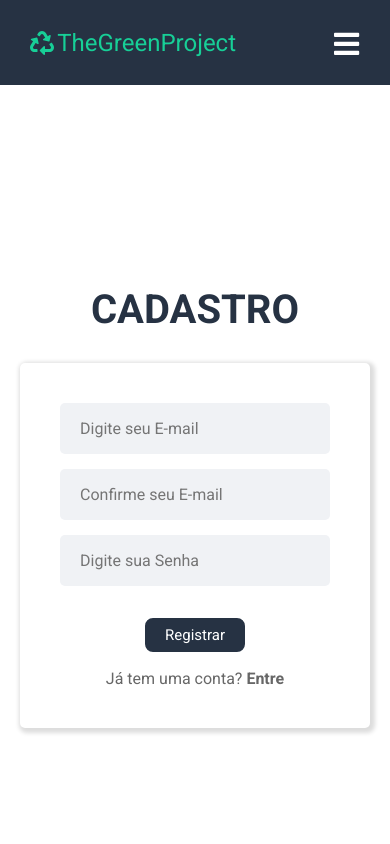
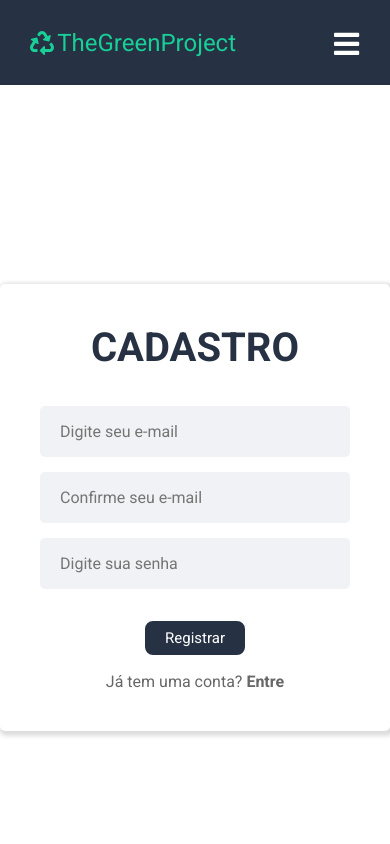
Before and after one commit to Projetos-Fiap/React-Sprint4, a React (Create React App) app: page /sign-up in a window 390 px wide. Shown: the top 844 px of the page. Built offline with nearby package versions, Linux system fonts and the light colour scheme.

Commit message:
ajustes responsividade

```diff
--- a/src/App.js
+++ b/src/App.js
@@ -1,5 +1,6 @@
 import React from 'react';
 import { Route, Routes } from 'react-router-dom';
+import { AuthProvider } from "./contexts/auth";
 
 // Importando componentes, Header e Footer
 import Navbar from "./components/Navbar/Navbar";
@@ -13,10 +14,8 @@ import BeneficiosPage from "./routes/BeneficiosPage";
 import SobrePage from "./routes/SobrePage";
 import ContactPage from "./routes/ContactPage";
 import ErrorPage from "./routes/ErrorPage"
-
 import Signup from "./components/Signup/Signup";
 import Signin from "./components/Signin/Signin";
-import { AuthProvider } from "./contexts/auth";
 
 // Importando CSS
 import "./App.css"; //
--- a/src/components/Signin/Signin.js
+++ b/src/components/Signin/Signin.js
@@ -23,7 +23,7 @@ const Content = styled.div`
   width: 100%;
   box-shadow: 2px 2px 4px 3px #ddd;
   background-color: white;
-  max-width: 350px;
+  max-width: 450px;
   padding: 40px;
   border-radius: 5px;
 `;
@@ -78,17 +78,17 @@ const Signin = () => {
 
   return (
     <Container>
+      <Content>
       <Label>LOGIN</Label>
-      <Content>
         <Input
           type="email"
-          placeholder="Digite seu E-mail"
+          placeholder="Digite seu email"
           value={email}
           onChange={(e) => [setEmail(e.target.value), setError("")]}
         />
         <Input
           type="password"
-          placeholder="Digite sua Senha"
+          placeholder="Digite sua senha"
           value={senha}
           onChange={(e) => [setSenha(e.target.value), setError("")]}
         />
--- a/src/components/Signup/Signup.js
+++ b/src/components/Signup/Signup.js
@@ -23,7 +23,7 @@ const Content = styled.div`
   width: 100%;
   box-shadow: 2px 2px 4px 3px #ddd;
   background-color: white;
-  max-width: 350px;
+  max-width: 450px;
   padding: 40px;
   border-radius: 5px;
 `;
@@ -84,23 +84,23 @@ const Signup = () => {
 
   return (
     <Container>
+      <Content>
       <Label>CADASTRO</Label>
-      <Content>
         <Input
           type="email"
-          placeholder="Digite seu E-mail"
+          placeholder="Digite seu e-mail"
           value={email}
           onChange={(e) => [setEmail(e.target.value), setError("")]}
         />
         <Input
           type="email"
-          placeholder="Confirme seu E-mail"
+          placeholder="Confirme seu e-mail"
           value={emailConf}
           onChange={(e) => [setEmailConf(e.target.value), setError("")]}
         />
         <Input
           type="password"
-          placeholder="Digite sua Senha"
+          placeholder="Digite sua senha"
           value={senha}
           onChange={(e) => [setSenha(e.target.value), setError("")]}
         />
```
